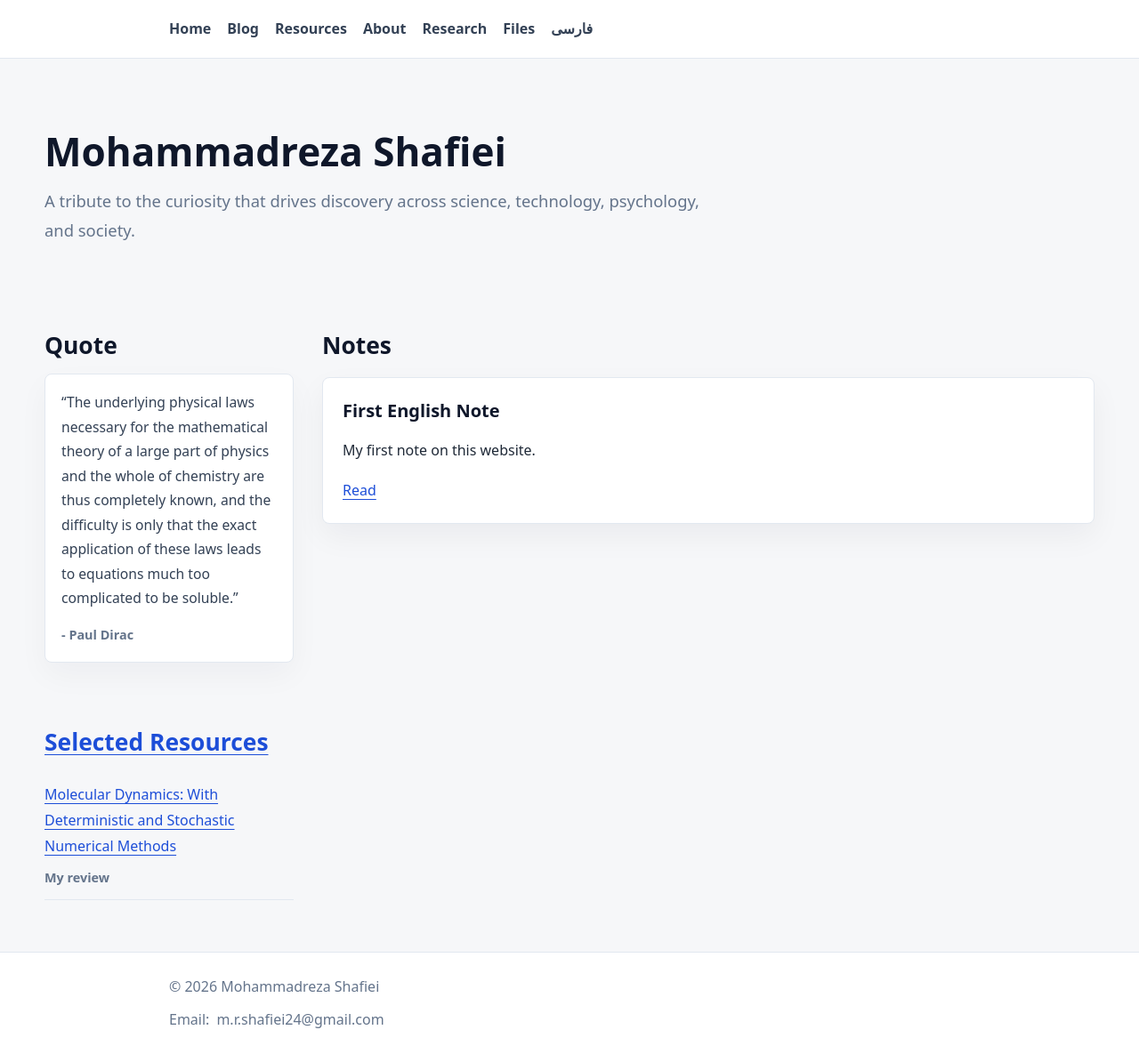
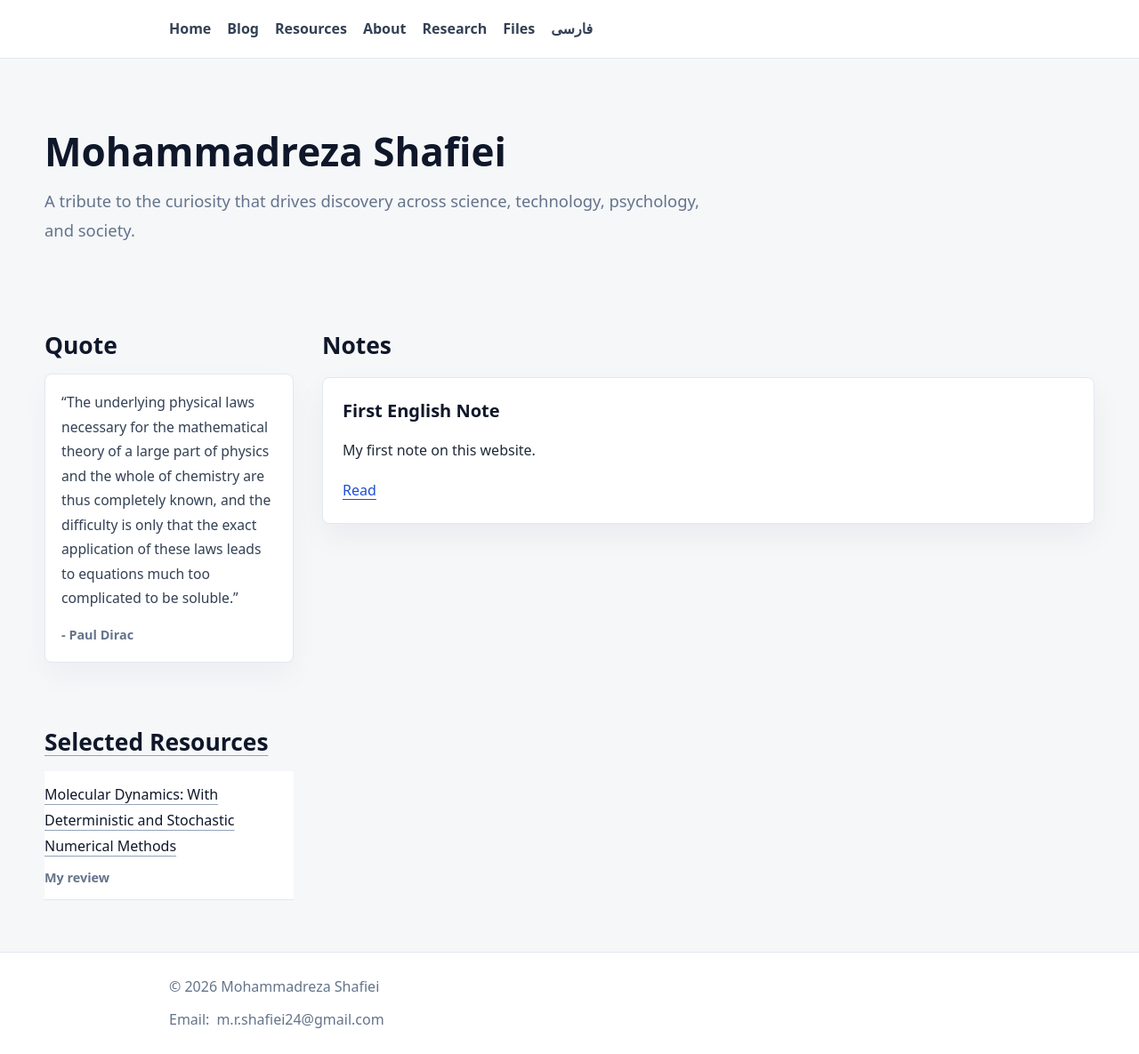
Before and after one commit to Mohamadrezash204/Mohamadrezash204.github.io, a Jekyll site: the page built from index.html, in a window 1280 px wide and 1185 px high. Shown: the whole window at 89% size. Built offline with Jekyll 4.4.1, drawn with Linux system fonts in a browser that asks for light colours.

Commit message:
Soften selected resources link styling

```diff
--- a/assets/style.css
+++ b/assets/style.css
@@ -245,12 +245,34 @@ h3 {
   display: grid;
   gap: 4px;
   padding: 12px 0;
+  background: var(--surface);
   border-bottom: 1px solid var(--border);
 }
 
 .resource-row {
   display: grid;
   gap: 8px;
+}
+
+.link-library h2 a,
+.resource-row > a:first-child,
+.resource-card h2,
+.resource-card h2 a {
+  color: #0f172a;
+}
+
+.link-library h2 a,
+.resource-row > a:first-child {
+  text-decoration-line: underline;
+  text-decoration-color: #94a3b8;
+  text-decoration-thickness: 1px;
+  text-underline-offset: 5px;
+}
+
+.link-library h2 a:hover,
+.resource-row > a:first-child:hover {
+  color: #334155;
+  text-decoration-color: #334155;
 }
 
 .review-link {
```
